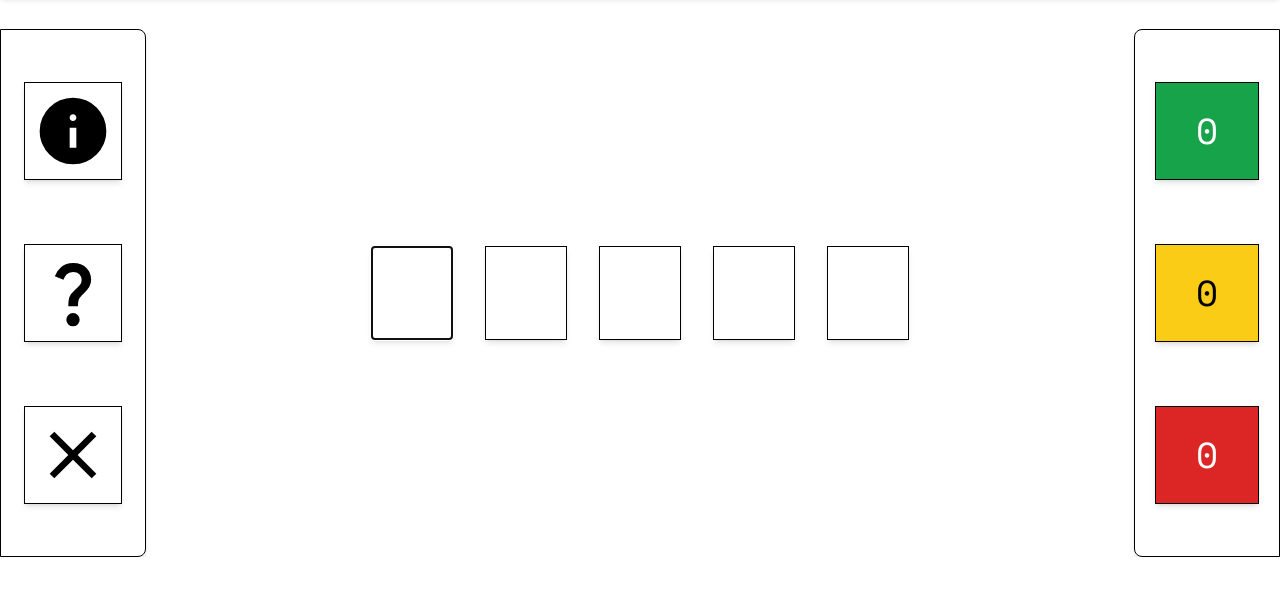
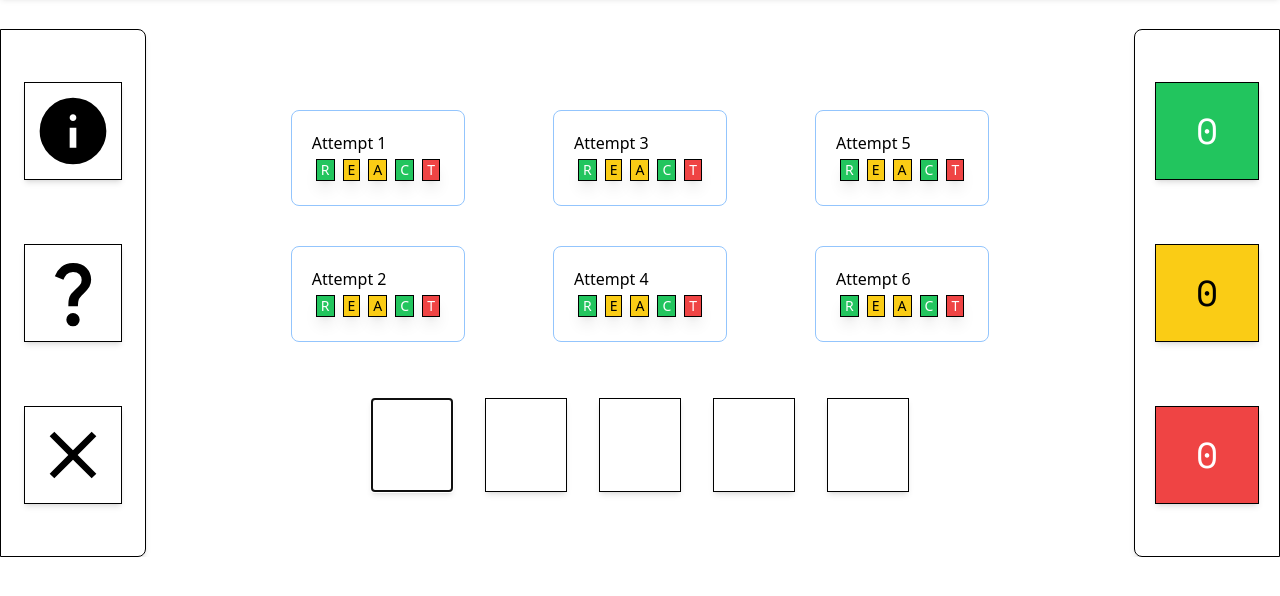
Before and after one commit to ChurchillV/WordWave, a plain HTML site: page index.html in a window 1280 px wide. Shown: the part 116-712 px from the top of the page. Drawn offline with Linux system fonts and the light colour scheme.

Commit message:
Added previous guesses to the UI

```diff
--- a/index.html
+++ b/index.html
@@ -156,6 +156,76 @@
                 </svg>
             </div>
 
+            <!-- Section for displaying previous user inputs -->
+            <div class="lg:grid lg:grid-cols-3 lg:gap-4 place-items-center flex flex-col">
+                <div class="lg:grid lg:grid-rows-2 lg:m-4">
+                    <div class="prev-attempt border border-blue-300 rounded-lg">
+                        <div class="attempt-title">Attempt 1</div>
+                        <div class="attempt-value flex items-center justify-center">
+                            <div class="attempt green">R</div>
+                            <div class="attempt yellow">E</div>
+                            <div class="attempt yellow">A</div>
+                            <div class="attempt green">C</div>
+                            <div class="attempt red">T</div>
+                        </div>
+                    </div>
+                    <div class="prev-attempt border border-blue-300 rounded-lg">
+                        <div class="attempt-title">Attempt 2</div>
+                        <div class="attempt-value flex items-center justify-center">
+                            <div class="attempt green">R</div>
+                            <div class="attempt yellow">E</div>
+                            <div class="attempt yellow">A</div>
+                            <div class="attempt green">C</div>
+                            <div class="attempt red">T</div>
+                        </div>
+                    </div>
+                </div>
+                <div class="lg:grid lg:grid-rows-2 lg:m-4">
+                    <div class="prev-attempt border border-blue-300 rounded-lg">
+                        <div class="attempt-title">Attempt 3</div>
+                        <div class="attempt-value flex items-center justify-center">
+                            <div class="attempt green">R</div>
+                            <div class="attempt yellow">E</div>
+                            <div class="attempt yellow">A</div>
+                            <div class="attempt green">C</div>
+                            <div class="attempt red">T</div>
+                        </div>
+                    </div>
+                    <div class="prev-attempt border border-blue-300 rounded-lg">
+                        <div class="attempt-title">Attempt 4</div>
+                        <div class="attempt-value flex items-center justify-center">
+                            <div class="attempt green">R</div>
+                            <div class="attempt yellow">E</div>
+                            <div class="attempt yellow">A</div>
+                            <div class="attempt green">C</div>
+                            <div class="attempt red">T</div>
+                        </div>
+                    </div>
+                </div>
+                <div class="lg:grid lg:grid-rows-2 lg:m-4">
+                    <div class="prev-attempt border border-blue-300 rounded-lg">
+                        <div class="attempt-title">Attempt 5</div>
+                        <div class="attempt-value flex items-center justify-center">
+                            <div class="attempt green">R</div>
+                            <div class="attempt yellow">E</div>
+                            <div class="attempt yellow">A</div>
+                            <div class="attempt green">C</div>
+                            <div class="attempt red">T</div>
+                        </div>
+                    </div>
+                    <div class="prev-attempt border border-blue-300 rounded-lg">
+                        <div class="attempt-title">Attempt 6</div>
+                        <div class="attempt-value flex items-center justify-center">
+                            <div class="attempt green">R</div>
+                            <div class="attempt yellow">E</div>
+                            <div class="attempt yellow">A</div>
+                            <div class="attempt green">C</div>
+                            <div class="attempt red">T</div>
+                        </div>
+                    </div>
+                </div>
+            </div>
+
             <!-- Main user input area -->
             <div class="guess-row flex items-center justify-end lg:mt-0 sm:mt-24">
                 <div class="user-input-tile" contenteditable="true"></div>
--- a/src/styles/tailwind.css
+++ b/src/styles/tailwind.css
@@ -58,6 +58,26 @@
     position: relative;
 }
 
+.prev-attempt {
+    @apply p-5 m-5;
+}
+
+.attempt {
+    @apply px-1 border border-black m-1 shadow-lg text-sm;
+}
+
+.green {
+    @apply text-white bg-green-500;
+}
+
+.yellow {
+    @apply bg-yellow-400
+}
+
+.red {
+    @apply text-white bg-red-500
+}
+
 .tooltiptext-right {
     visibility: hidden;
     width: auto;
```
Also changed, not shown: src/styles/style.css.
